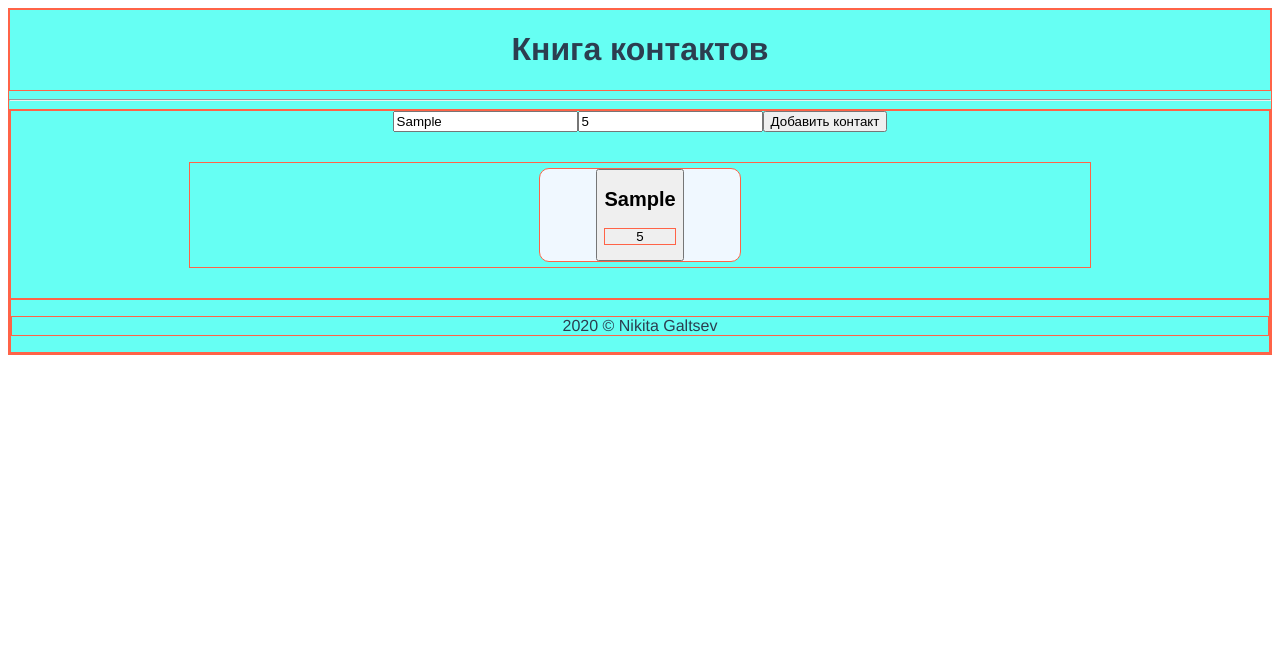
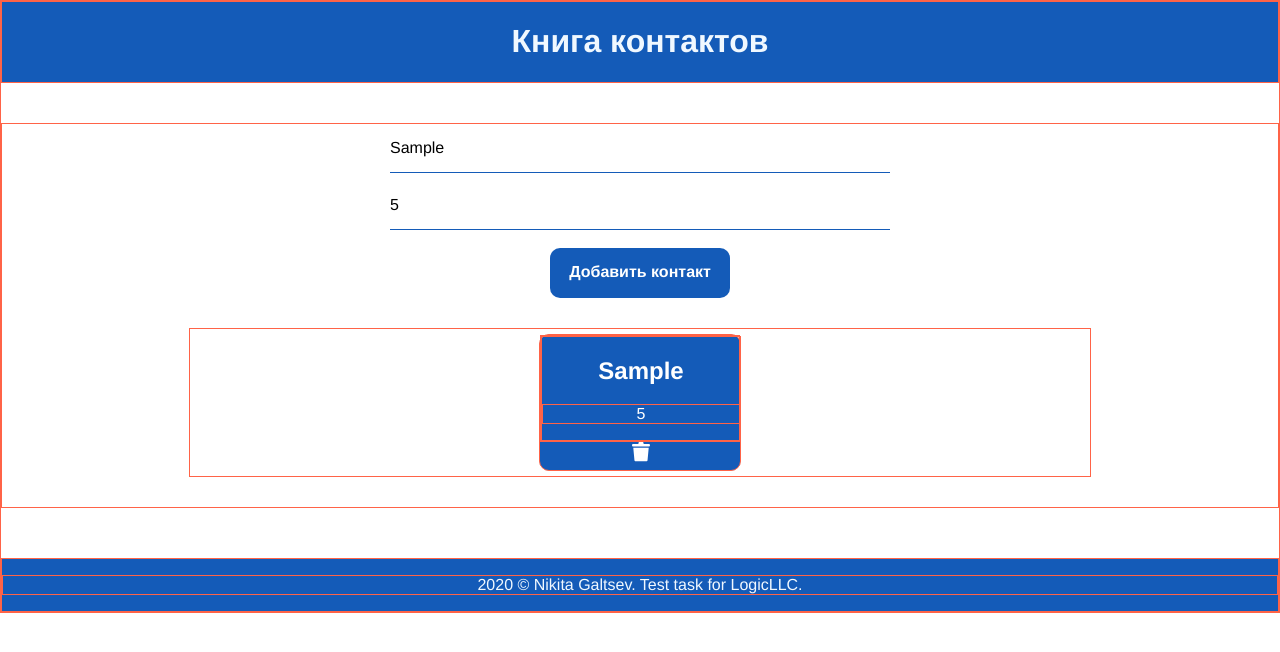
Before and after one commit to nikitagaltsev/vue-contacts-test, a Vue app: page / in a window 1280 px wide. Both pictures are taken after typing "Sample", "5" into the empty fields and a click on the button "Добавить контакт". Shown: the top 652 px of the page. Built offline with nearby package versions, Linux system fonts and the light colour scheme.

Commit message:
first page complete

```diff
--- a/package.json
+++ b/package.json
@@ -9,6 +9,7 @@
   },
   "dependencies": {
     "core-js": "^3.6.5",
+    "normalize.css": "^8.0.1",
     "vue": "^2.6.11",
     "vue-router": "^3.2.0",
     "vuex": "^3.4.0"
--- a/src/App.vue
+++ b/src/App.vue
@@ -1,20 +1,31 @@
 <template>
   <div id="app">
-    <header class="headed">
+    <header class="header">
       <h1 class="header__title">Книга контактов</h1>
     </header>
-    <hr />
 
     <router-view />
 
+    <footer class="footer">
+      <p class="footer__copyright">
+        {{ getYear() }} © Nikita Galtsev. Test task for LogicLLC.
+      </p>
+    </footer>
   </div>
 </template>
 
 <script>
-export default {};
+export default {
+  methods: {
+    getYear() {
+      return new Date().getFullYear();
+    },
+  },
+};
 </script>
 
 <style>
+@include normalize();
 div,
 a,
 section,
@@ -35,6 +46,18 @@ footer {
   -moz-osx-font-smoothing: grayscale;
   text-align: center;
   color: #2c3e50;
-  background-color: #66fff3;
+  background-color: white;
+}
+
+.header {
+  background-color: #145bb8;
+  color: aliceblue;
+  margin-bottom: 40px;
+}
+
+.footer {
+  margin-top: 50px;
+  background-color: #145bb8;
+  color: aliceblue;
 }
 </style>
--- /dev/null
+++ b/src/components/ContactCard.vue
@@ -0,0 +1,53 @@
+<template>
+  <div>
+    <router-link class="contacts__link" :to="'/contact/' + id">
+      <h2 class="contacts__name">{{ name }}</h2>
+      <p class="contacts__number">{{ number }}</p>
+    </router-link>
+    <button class="contacts__delete-icon" v-on:click="deleteContact"></button>
+  </div>
+</template>
+
+<script>
+export default {
+  props: ["id", "name", "number"],
+  methods: {
+    deleteContact() {
+      const result = confirm("Want to delete?");
+      if (result) {
+        this.$store.dispatch("deleteContact", this.id);
+      }
+    },
+  },
+};
+</script>
+
+<style scoped>
+.contacts__link {
+  text-decoration: none;
+  color: white;
+  display: block;
+  width: 100%;
+  height: 100%;
+}
+
+.contacts__delete-icon {
+  width: 25px;
+  height: 25px;
+  border: none;
+  z-index: 10;
+  position: absolute;
+  bottom: 5px;
+  cursor: pointer;
+  left: 88px;
+  background-color: transparent;
+  background-position: center;
+  background-repeat: no-repeat;
+  background-image: url("../images/trash-icon.svg");
+}
+
+.contacts__delete-icon:hover {
+  transition: ease-in-out 0.2s;
+  transform: scale(1.5);
+}
+</style>
--- a/src/components/HelloWorld.vue
+++ /dev/null
@@ -1,130 +0,0 @@
-<template>
-  <div class="hello">
-    <h1>{{ msg }}</h1>
-    <p>
-      For a guide and recipes on how to configure / customize this project,<br />
-      check out the
-      <a href="https://cli.vuejs.org" target="_blank" rel="noopener"
-        >vue-cli documentation</a
-      >.
-    </p>
-    <h3>Installed CLI Plugins</h3>
-    <ul>
-      <li>
-        <a
-          href="https://github.com/vuejs/vue-cli/tree/dev/packages/%40vue/cli-plugin-babel"
-          target="_blank"
-          rel="noopener"
-          >babel</a
-        >
-      </li>
-      <li>
-        <a
-          href="https://github.com/vuejs/vue-cli/tree/dev/packages/%40vue/cli-plugin-router"
-          target="_blank"
-          rel="noopener"
-          >router</a
-        >
-      </li>
-      <li>
-        <a
-          href="https://github.com/vuejs/vue-cli/tree/dev/packages/%40vue/cli-plugin-vuex"
-          target="_blank"
-          rel="noopener"
-          >vuex</a
-        >
-      </li>
-      <li>
-        <a
-          href="https://github.com/vuejs/vue-cli/tree/dev/packages/%40vue/cli-plugin-eslint"
-          target="_blank"
-          rel="noopener"
-          >eslint</a
-        >
-      </li>
-    </ul>
-    <h3>Essential Links</h3>
-    <ul>
-      <li>
-        <a href="https://vuejs.org" target="_blank" rel="noopener">Core Docs</a>
-      </li>
-      <li>
-        <a href="https://forum.vuejs.org" target="_blank" rel="noopener"
-          >Forum</a
-        >
-      </li>
-      <li>
-        <a href="https://chat.vuejs.org" target="_blank" rel="noopener"
-          >Community Chat</a
-        >
-      </li>
-      <li>
-        <a href="https://twitter.com/vuejs" target="_blank" rel="noopener"
-          >Twitter</a
-        >
-      </li>
-      <li>
-        <a href="https://news.vuejs.org" target="_blank" rel="noopener">News</a>
-      </li>
-    </ul>
-    <h3>Ecosystem</h3>
-    <ul>
-      <li>
-        <a href="https://router.vuejs.org" target="_blank" rel="noopener"
-          >vue-router</a
-        >
-      </li>
-      <li>
-        <a href="https://vuex.vuejs.org" target="_blank" rel="noopener">vuex</a>
-      </li>
-      <li>
-        <a
-          href="https://github.com/vuejs/vue-devtools#vue-devtools"
-          target="_blank"
-          rel="noopener"
-          >vue-devtools</a
-        >
-      </li>
-      <li>
-        <a href="https://vue-loader.vuejs.org" target="_blank" rel="noopener"
-          >vue-loader</a
-        >
-      </li>
-      <li>
-        <a
-          href="https://github.com/vuejs/awesome-vue"
-          target="_blank"
-          rel="noopener"
-          >awesome-vue</a
-        >
-      </li>
-    </ul>
-  </div>
-</template>
-
-<script>
-export default {
-  name: "HelloWorld",
-  props: {
-    msg: String
-  }
-};
-</script>
-
-<!-- Add "scoped" attribute to limit CSS to this component only -->
-<style scoped>
-h3 {
-  margin: 40px 0 0;
-}
-ul {
-  list-style-type: none;
-  padding: 0;
-}
-li {
-  display: inline-block;
-  margin: 0 10px;
-}
-a {
-  color: #42b983;
-}
-</style>
--- a/src/components/Main.vue
+++ /dev/null
@@ -1,85 +0,0 @@
-<template>
-  <main class="main">
-    <form class="input-container" @submit.prevent="submit">
-      <input
-        type="text"
-        name="name"
-        class="input-container__input"
-        v-model="name"
-        placeholder="введите имя контакта"
-        required
-      />
-      <input
-        type="number"
-        name="phone"
-        class="input-container__input"
-        v-model="number"
-        placeholder="введите номер"
-        required
-      />
-      <button type="submit" class="input-container__button">
-        Добавить контакт
-      </button>
-    </form>
-
-    <ul class="contacts" v-if="allContacts.length">
-      <li
-        class="contracts__person"
-        v-for="contact in allContacts"
-        :key="contact.id"
-      >
-        <router-link tag="button" :to="'/contact/' + contact.id">
-          <h2 class="contracts__name">{{ contact.name }}</h2>
-          <p class="contracts__number">{{ contact.number }}</p>
-        </router-link>
-      </li>
-    </ul>
-    <p v-else>Номеров пока нет :(</p>
-  </main>
-</template>
-
-<script>
-export default {
-  data() {
-    return {
-      name: "",
-      number: "",
-    };
-  },
-  computed: {
-    allContacts() {
-      return this.$store.getters.allContacts;
-    },
-  },
-  methods: {
-    submit() {
-      const contact = {
-        name: this.name,
-        number: this.number,
-        id: Date.now(),
-      };
-      this.$store.dispatch("createContact", contact);
-    },
-  },
-};
-</script>
-
-<style scoped>
-.contacts {
-  max-width: 900px;
-  margin: 30px auto;
-  padding: 0;
-  list-style: none;
-  display: flex;
-  flex-wrap: wrap;
-  justify-content: center;
-}
-
-.contracts__person {
-  width: 200px;
-  background-color: aliceblue;
-  border-radius: 10px;
-  margin: 5px;
-  cursor: pointer;
-}
-</style>
--- a/src/main.js
+++ b/src/main.js
@@ -2,6 +2,7 @@ import Vue from "vue";
 import App from "./App.vue";
 import router from "./Router";
 import store from "./store/contacts";
+import "normalize.css";
 
 Vue.config.productionTip = false;
 
--- a/src/store/contacts.js
+++ b/src/store/contacts.js
@@ -8,16 +8,25 @@ export default new Vuex.Store({
     contacts: JSON.parse(localStorage.getItem("contacts") || "[]"),
   },
   mutations: {
+    // Создание контакта5
     createContact(state, contact) {
       state.contacts.push(contact);
-
       localStorage.setItem("contacts", JSON.stringify(state.contacts));
     },
+    // Удаление нужного контакта
+    deleteContact(state, id) {
+      const idx = state.contacts.findIndex(c => +c.id === id);
+      state.contacts.splice(idx, 1);
+      localStorage.setItem("contacts", JSON.stringify(state.contacts));
+    }
   },
   actions: {
     createContact({ commit }, contact) {
       commit("createContact", contact);
     },
+    deleteContact({ commit }, id) {
+      commit("deleteContact", id)
+    }
   },
   getters: {
     allContacts(state) {
--- a/src/views/Contact.vue
+++ b/src/views/Contact.vue
@@ -1,10 +1,27 @@
 <template>
-  <section>
-    <h1>{{ contact.name }}</h1>
-    Lorem ipsum, dolor sit amet consectetur adipisicing elit. A veniam
-    doloremque illum et sequi cum consequuntur soluta, molestias reiciendis
-    harum expedita qui ipsa laboriosam nemo fugiat quis aut quam quod.
-    <router-link to="/">Home</router-link>
+  <section class="contact">
+    <h1 class="contact__name">Редактирование контакта</h1>
+    <form class="contact__form">
+      <label class="contact__label" for="name">{{ contact.name }}</label>
+      <input
+        type="text"
+        name="name"
+        class="contact__input"
+        placeholder="Редактировать имя"
+        required
+      />
+
+      <label class="contact__label" for="number"> {{ contact.number }} </label>
+      <input
+        type="text"
+        name="number"
+        class="contact__input"
+        placeholder="Редактировать номер"
+        required
+      />
+
+      <label></label>
+    </form>
   </section>
 </template>
 
@@ -18,4 +35,35 @@ export default {
 };
 </script>
 
-<style lang="scss" scoped></style>
+<style scoped>
+.contact__name {
+  color: #145bb8;
+}
+
+.contact__form {
+  max-width: 800px;
+  margin: 0 auto;
+  text-align: left;
+}
+
+.contact__input {
+  background-color: transparent;
+  border: none;
+  border-bottom: 1px solid #9e9e9e;
+  border-radius: 0;
+  outline: none;
+  height: 3rem;
+  width: 100%;
+  font-size: 16px;
+  margin: 0 0 8px 0;
+  padding: 0;
+  box-shadow: none;
+  box-sizing: content-box;
+}
+
+.contact__label {
+  color: #145bb8;
+  font-size: 1.5rem;
+  text-transform: capitalize;
+}
+</style>
--- a/src/views/Home.vue
+++ b/src/views/Home.vue
@@ -1,25 +1,137 @@
 <template>
-  <div>
-    <Main />
-    <footer class="footer">
-      <p class="footer__copyright">{{ getYear() }} © Nikita Galtsev</p>
-    </footer>
-  </div>
+  <main class="main">
+    <form class="input-container" @submit.prevent="submit">
+      <input
+        type="text"
+        name="name"
+        class="input-container__input"
+        v-model="name"
+        placeholder="Введите имя контакта"
+        required
+      />
+      <input
+        type="number"
+        name="phone"
+        class="input-container__input input-container__input_number"
+        v-model="number"
+        placeholder="Введите номер"
+        required
+      />
+      <button type="submit" class="input-container__button">
+        Добавить контакт
+      </button>
+    </form>
+
+    <ul class="contacts" v-if="allContacts.length">
+      <li
+        class="contacts__person"
+        v-for="contact in allContacts"
+        :key="contact.id"
+      >
+        <CardContact
+          :id="contact.id"
+          :name="contact.name"
+          :number="contact.number"
+        />
+      </li>
+    </ul>
+
+    <p class="contacts__empty" v-else>Номеров пока нет :(</p>
+  </main>
 </template>
 
 <script>
-import Main from "../components/Main";
-
+import CardContact from "../components/ContactCard";
 export default {
   components: {
-    Main: Main,
+    CardContact,
+  },
+  data() {
+    return {
+      name: "",
+      number: "",
+    };
+  },
+  computed: {
+    allContacts() {
+      return this.$store.getters.allContacts;
+    },
   },
   methods: {
-    getYear() {
-      return new Date().getFullYear();
+    submit() {
+      const contact = {
+        name: this.name,
+        number: this.number,
+        id: Date.now(),
+      };
+      this.$store.dispatch("createContact", contact);
     }
-  }
+  },
 };
 </script>
 
-<style scoped></style>
+<style scoped>
+.input-container {
+  max-width: 500px;
+  margin: 0 auto;
+}
+
+.input-container__button {
+  margin-top: 10px;
+  width: 180px;
+  height: 50px;
+  color: white;
+  font-weight: 700;
+  border-radius: 10px;
+  border: none;
+  background-color: #145bb8;
+}
+
+.input-container__input {
+  background-color: transparent;
+  border: none;
+  border-bottom: 1px solid #145bb8;
+  border-radius: 0;
+  outline: none;
+  height: 3rem;
+  width: 100%;
+  font-size: 16px;
+  margin: 0 0 8px 0;
+  padding: 0;
+  box-shadow: none;
+  box-sizing: content-box;
+}
+
+.input-container__input_number {
+  -webkit-appearance: none;
+  -moz-appearance: textfield;
+}
+
+.contacts {
+  max-width: 900px;
+  margin: 30px auto;
+  padding: 0;
+  list-style: none;
+  display: flex;
+  flex-wrap: wrap;
+  justify-content: center;
+}
+
+.contacts__empty {
+  margin: 40px auto;
+  font-weight: bold;
+  font-size: 25px;
+  color: #145bb8;
+}
+
+.contacts__person {
+  width: 200px;
+  background-color: aliceblue;
+  border-radius: 10px;
+  margin: 5px;
+  height: 135px;
+  text-decoration: none;
+  background-color: #145bb8;
+  position: relative;
+}
+</style>
```
Also changed, not shown: src/images/trash-icon.svg (added), 1 other file (tests, documents, lock files or other folders).
